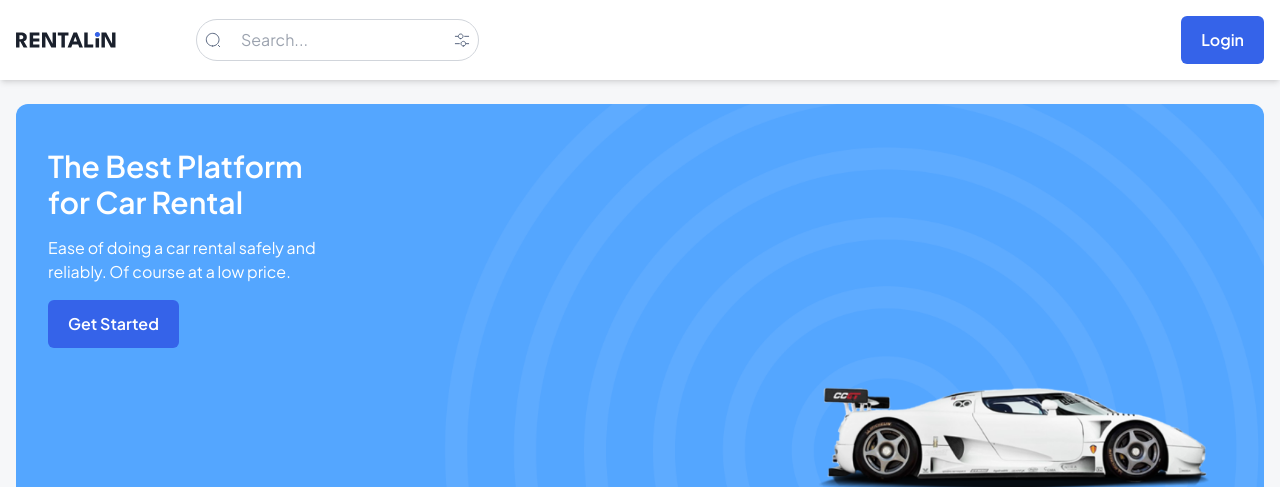
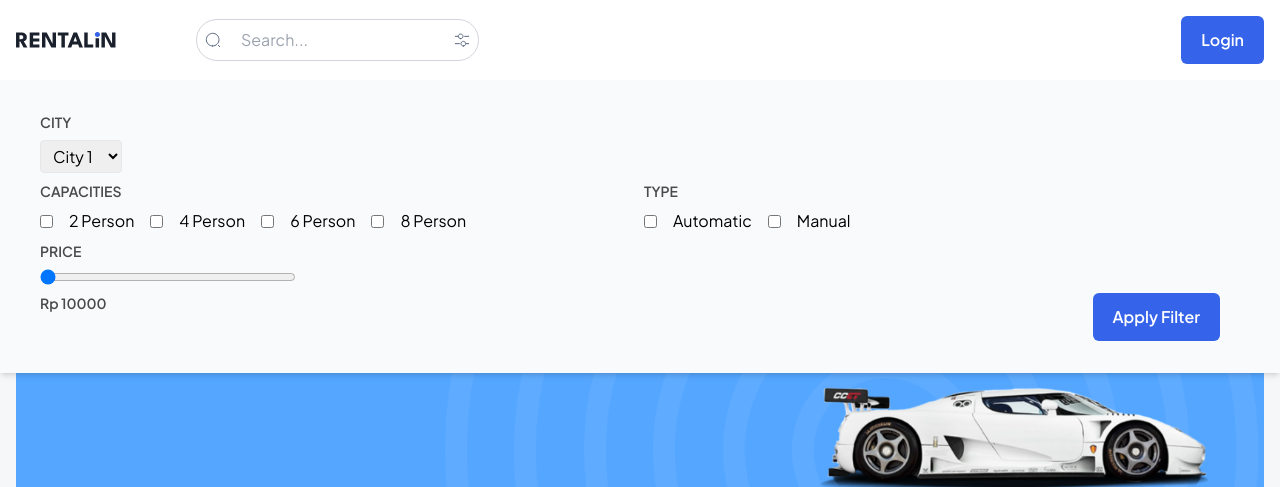
Before and after one commit to jearsevan101/PAW-Kelompok-11, a Next.js app in the folder frontend/: page / in a window 1280 px wide. Both pictures are taken after a click on the picture 462 px from the left and 40 px from the top of the page. Shown: the top 487 px of the page. Built offline with nearby package versions, Linux system fonts and the light colour scheme; no server answers.

Commit message:
correcting filter layout and const to get the value

```diff
--- /dev/null
+++ b/frontend/components/Filter.js
@@ -0,0 +1,118 @@
+import Link from "next/link";
+import Image from "next/image";
+import Button from "./Button";
+import React, { useState } from 'react';
+
+const Filter =() =>{
+    const [price, setPrice] = useState (10000);
+    const handlePriceChange = (event) =>{
+        setPrice(event.target.value);
+    }
+    const [capacity, setCapacity] = useState(0);
+    const [type, setType] = useState();
+    const handleTypeChange = (event) =>{
+        const {id, checked} = event.target;
+        if(checked){
+            setType(id);
+        }else {
+            setType();
+        }
+    }
+    const handleCapacityChange = (event) => {
+        const { id, checked } = event.target;
+        // Ensure only one checkbox is checked at a time
+        if (checked) {
+        setCapacity(parseInt(id, 10));
+        } else {
+        // If unchecked, set capacity to 0
+        setCapacity(0);
+        }
+    };
+
+    const handleApplyFilters = () => {
+        console.log("Filters applied!");
+      };
+
+      return (
+        <div className="w-full mx-auto bg-slate-50 py-8 px-4 sm:px-10 shadow-md">
+            <div className="container mx-auto grid sm:grid-cols-2 gap-2">
+                <div className="text-sm font-semibold opacity-70">
+                    <label>CITY</label>
+                </div>
+                <div className="flex items-center space-x-4 col-span-2">
+                    <select id="city" className="border rounded px-2 py-1">
+                        <option value="city1">City 1</option>
+                        <option value="city2">City 2</option>
+                    </select>
+                </div>
+                <div className="text-sm font-semibold opacity-70">
+                    <label>CAPACITIES</label>
+                </div>
+                <div className="text-sm font-semibold opacity-70">
+                    <label>TYPE</label>
+                </div>
+                <div className="flex items-center space-x-4">
+                    <input
+                        type="checkbox"
+                        id="2"
+                        checked={capacity === 2}
+                        onChange={handleCapacityChange}
+                    />
+                    <label htmlFor="2">2 Person</label>
+                    <input
+                        type="checkbox"
+                        id="4"
+                        checked={capacity === 4}
+                        onChange={handleCapacityChange}
+                    />
+                    <label htmlFor="4">4 Person</label>
+                    <input
+                        type="checkbox"
+                        id="6"
+                        checked={capacity === 6}
+                        onChange={handleCapacityChange}
+                    />
+                    <label htmlFor="6">6 Person</label>
+                    <input
+                        type="checkbox"
+                        id="8"
+                        checked={capacity === 8}
+                        onChange={handleCapacityChange}
+                    />
+                    <label htmlFor="8">8 Person</label>
+                </div>
+                <div className="flex items-center space-x-4 ">
+                    <input type="checkbox" id="automatic" checked={type === "automatic"}
+                        onChange={handleTypeChange} />
+                    <label htmlFor="automatic">Automatic</label>
+                    <input type="checkbox" id="manual" checked={type === "manual"}
+                        onChange={handleTypeChange}/>
+                    <label htmlFor="manual">Manual</label>
+                </div>
+                <div className="col-span-2 text-sm font-semibold opacity-70">
+                    <label>PRICE</label>
+                </div>
+                <div className="flex items-center space-x-4 col-span-2 text-right">
+                    <input
+                        type="range"
+                        id="price"
+                        min="100000"
+                        max="3000000"
+                        step="20"
+                        className="w-64"
+                        value={price}
+                        onChange={handlePriceChange}
+                    />
+                </div>
+                <div className="text-sm font-semibold opacity-70">
+                    <label>Rp {price}</label>
+                </div>
+                <div className="text-right mr-5">
+                    <Button children={"Apply Filter"} onClick={handleApplyFilters}/>
+                </div>
+            </div>
+
+        </div>
+      )
+};
+export default Filter;
--- a/frontend/components/Searchbar.js
+++ b/frontend/components/Searchbar.js
@@ -1,6 +1,6 @@
 import React, { useState } from 'react';
 
-const Searchbar = ({ onSearch }) => {
+const Searchbar = ({ onSearch, filterClick }) => {
   const [query, setQuery] = useState('');
 
   const handleInputChange = (event) => {
@@ -11,7 +11,7 @@ const Searchbar = ({ onSearch }) => {
     onSearch(query);
   };
   const handleFilter = () =>{
-    //filter
+    filterClick();
   }
 
   return (
--- a/frontend/components/navbar.js
+++ b/frontend/components/navbar.js
@@ -1,13 +1,23 @@
 import Link from "next/link";
 import Image from "next/image";
+import { useState } from "react";
 import Button from "./Button";
 import Searchbar from "./Searchbar";
+import Filter from "./Filter";
 
 const Navbar = () => {
+  const [isFilterVisible, setFilterVisible] = useState(false);
   const handleSearch = (query) => {
     // Perform search logic with the query
     console.log("Searching for:", query);
   };
+  const filterClicked =()=>{
+    if(isFilterVisible == true){
+      setFilterVisible(false);
+    }else {
+      setFilterVisible(true);
+    }
+  }
 
   return (
     <header
@@ -20,13 +30,14 @@ const Navbar = () => {
             <Image src="/Logo.svg" alt="Logo" width={100} height={50} />
           </Link>
           <div className="ml-20">
-            <Searchbar onSearch={handleSearch} />
+            <Searchbar onSearch={handleSearch} filterClick={filterClicked} />
           </div>
         </div>
         <Link href={`/auth/login`}>
           <Button>Login</Button>
         </Link>
       </nav>
+      {isFilterVisible && <Filter />}
     </header>
   );
 };
```
